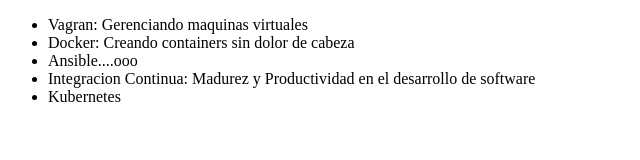
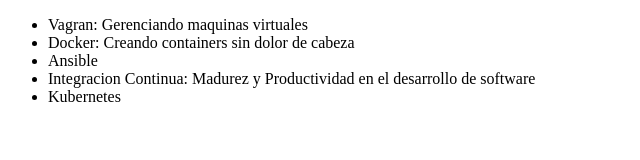
Before and after one commit to meditux27/alura, a plain HTML site: page index.html in a window 1280 px wide. Shown: the full height of the page, 0-640 px from the left. Drawn offline with Linux system fonts and the light colour scheme.

Commit message:
Revirtiendo el commit  "Agregando datos al listado"
This reverts commit 43119d776882684fc4315e6be25e04525140f99a.

```diff
--- a/index.html
+++ b/index.html
@@ -10,7 +10,7 @@
     <ul>
         <li>Vagran: Gerenciando maquinas virtuales</li>
         <li>Docker: Creando containers sin dolor de cabeza</li>
-        <li>Ansible....ooo</li>
+        <li>Ansible</li>
         <li>Integracion Continua: Madurez y Productividad en el desarrollo de software  </li>
 		<li>Kubernetes</li>
 
```
